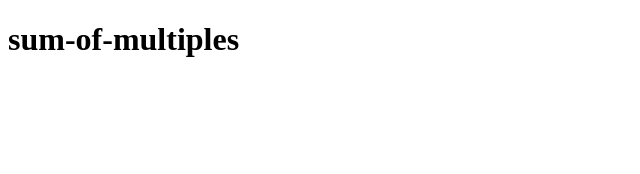
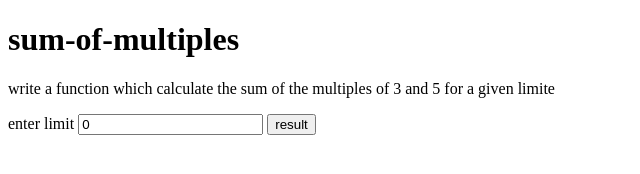
Before and after one commit to Code-Coterie-Team/sum-of-multiples, a plain HTML site: page index.html in a window 1280 px wide. Shown: the whole page, without its empty margins (0-640 px from the left). Drawn offline with Linux system fonts and the light colour scheme.

Commit message:
createFunctionSumOfMultipleValue

```diff
--- a/index.html
+++ b/index.html
@@ -7,6 +7,15 @@
 </head>
 <body>
     <h1>sum-of-multiples</h1>
-    <p></p>
+    <p>write a function which calculate the sum of the multiples of 3 and 5 for a given limite</p>
+
+    <form onsubmit="sumOfMultipleValue(); return false">
+        <label for="limit">enter limit</label>
+        <input id="limit" type="number" value="0">
+        <button type="submit">result</button>
+    </form>
+
+    <span id="result"></span>
+    <script src="script.js"></script>
 </body>
 </html>
--- /dev/null
+++ b/script.js
@@ -0,0 +1,17 @@
+function sumOfMultipleValue() {
+    let limitNumber = document.getElementById(limit).value;
+    let result = document.getElementById(result);
+    let sum = 0;
+    for (let i = 1; i <= limitNumber; i++) {
+        if (i % 3 == 0) {
+            sum = sum + i;
+            //console.log(i);
+        }else if(i % 5 == 0){
+            sum = sum + i;
+            //console.log(i);
+        }
+
+    }
+    result.innerHTML = sum;
+   // console.log(sum);
+}
```
